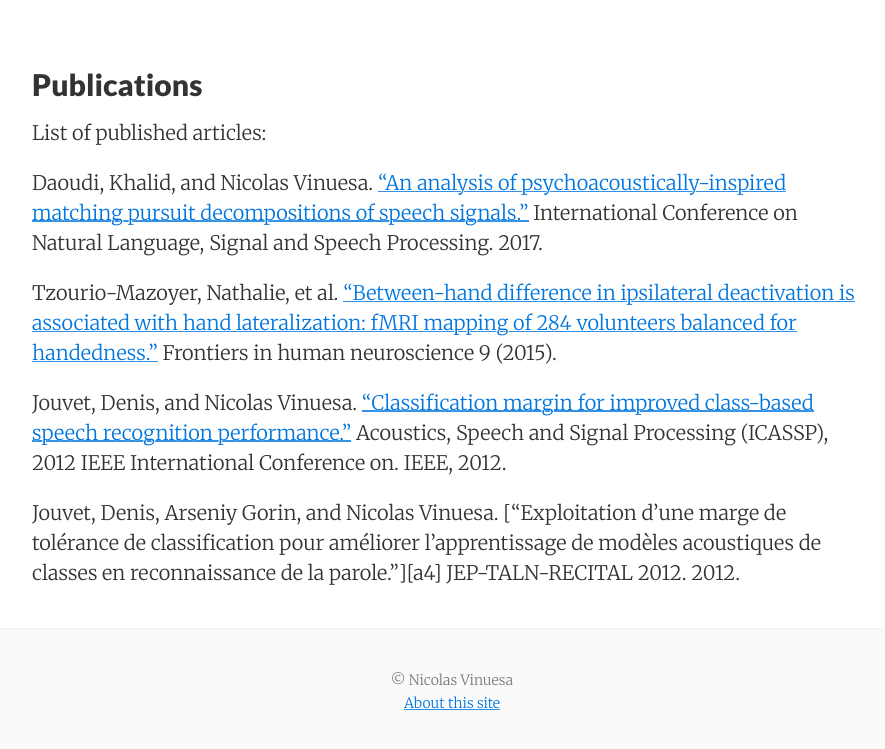
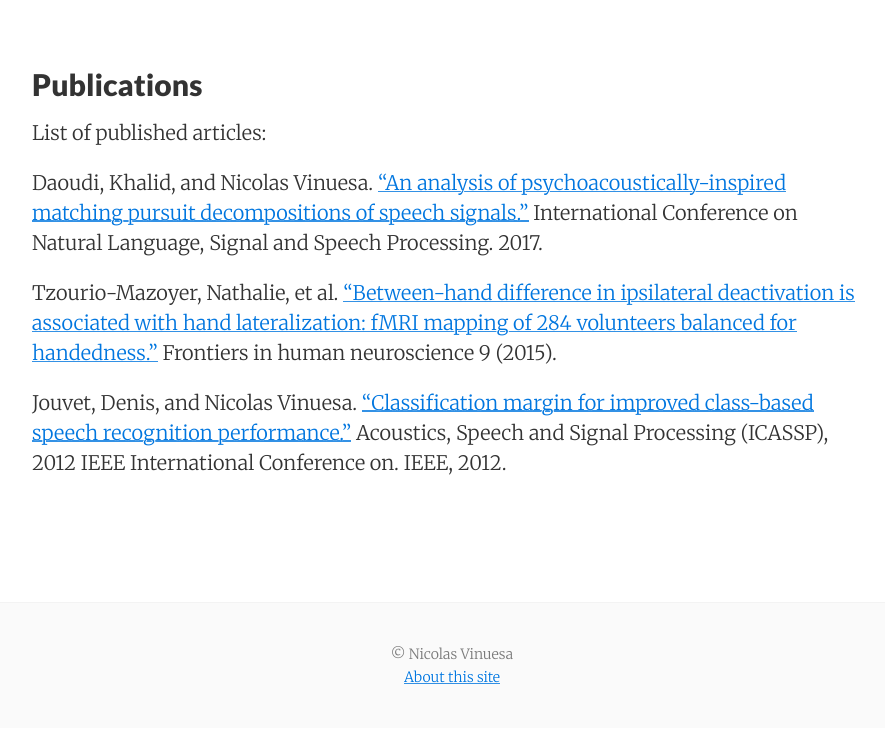
Before and after one commit to nvinuesa/nvinuesa.github.io, a Jekyll site: the page built from publications.md, in a window 1280 px wide, cut to the strip 172-926 px from the top of the page. Shown: the top 749 px of the strip, without its empty margins (188-1073 px from the left). Built offline with Jekyll 4.4.1, drawn with Linux system fonts in a browser that asks for light colours; nearby versions of some CDN libraries; after the commit the page ends 900 px from its top, so only the background shows below that.

Commit message:
Update publications.md

```diff
--- a/publications.md
+++ b/publications.md
@@ -13,8 +13,6 @@ Tzourio-Mazoyer, Nathalie, et al. ["Between-hand difference in ipsilateral deact
 
 Jouvet, Denis, and Nicolas Vinuesa. ["Classification margin for improved class-based speech recognition performance."][a3] Acoustics, Speech and Signal Processing (ICASSP), 2012 IEEE International Conference on. IEEE, 2012.
 
-Jouvet, Denis, Arseniy Gorin, and Nicolas Vinuesa. ["Exploitation d'une marge de tolérance de classification pour améliorer l'apprentissage de modèles acoustiques de classes en reconnaissance de la parole."][a4] JEP-TALN-RECITAL 2012. 2012.
-
 [a1]: https://hal.inria.fr/hal-01627106/file/Daoudi-Vinuesa.pdf
 [a2]: http://dx.doi.org/10.3389/fnhum.2015.00005
 [a3]: http://dx.doi.org/10.1109/ICASSP.2012.6288866
```
